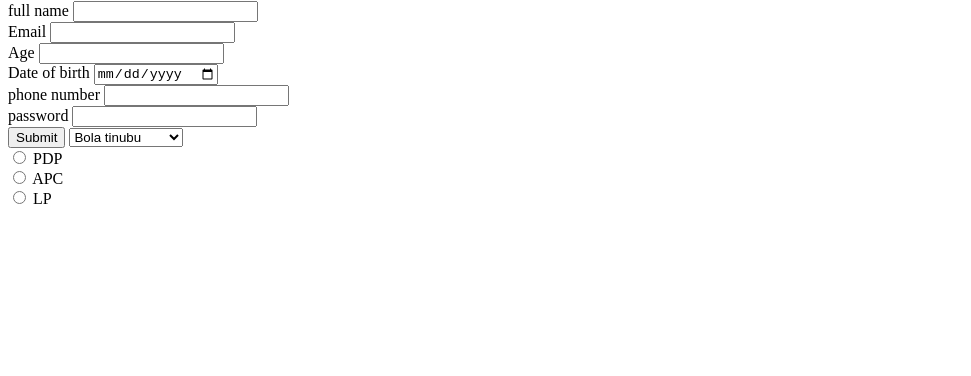
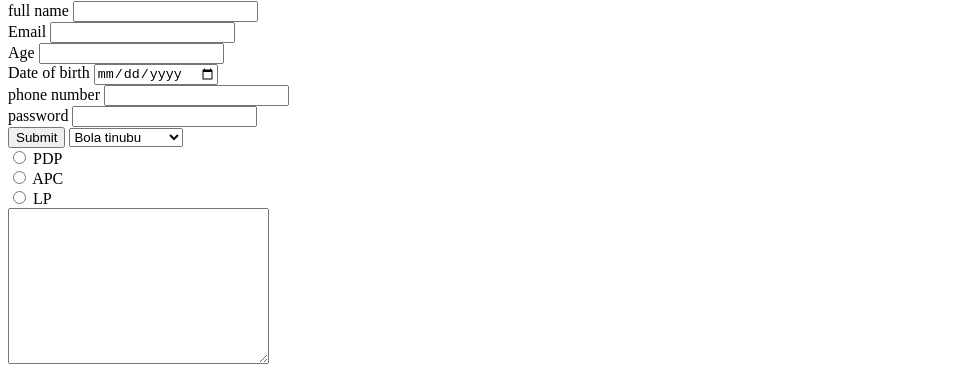
Before and after one commit to latifatomoh/recap, a plain HTML site: page index.html in a window 1280 px wide. Shown: the part 1037-1413 px from the top of the page, without its empty margins (0-971 px from the left). Before the commit the page ends 1253 px from the top, so only its background shows below. Drawn offline with Linux system fonts and the light colour scheme.

Commit message:
html textarea added

```diff
--- a/index.html
+++ b/index.html
@@ -127,7 +127,8 @@
                     <label for="">LP</label>
                     <br>
 
-
+                    <!-- html textarea tags -->
+                    <textarea name="" id="" cols="30" rows="10"></textarea>
 
         </form>
 
```
